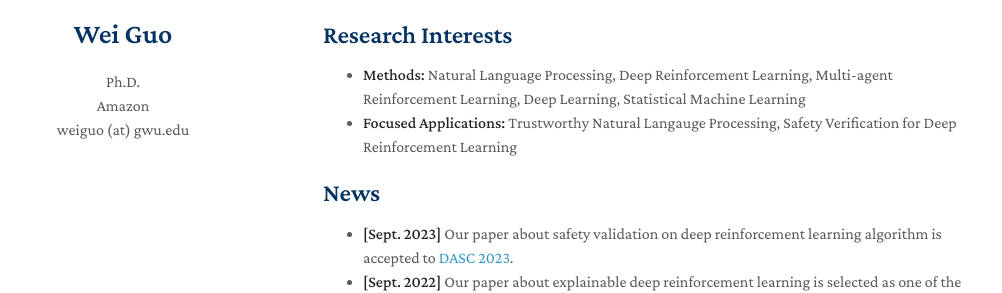
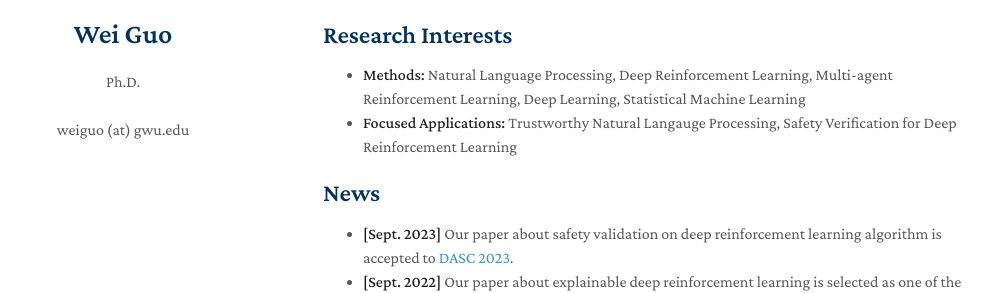
Before and after one commit to weiguowilliam/weiguowilliam.github.io, a Jekyll site: the page built from index.md, in a window 1280 px wide. Shown: the part 252-545 px from the top of the page, without its empty margins (147-1149 px from the left). Built offline with Jekyll 4.4.1, drawn with Linux system fonts in a browser that asks for light colours; nearby versions of some CDN libraries; a style sheet for code colours, icons or effects is not loaded; our own code applies the rules of GitHub Pages for plain Markdown files.

Commit message:
Update _config.yml

```diff
--- a/_config.yml
+++ b/_config.yml
@@ -1,6 +1,6 @@
 title: Wei Guo
 position: Ph.D.
-affiliation: Amazon
+affiliation:
 email: weiguo (at) gwu.edu
 keywords: weiguo
 google_scholar: https://scholar.google.com/citations?user=zAA-h7MAAAAJ&hl=en
```
